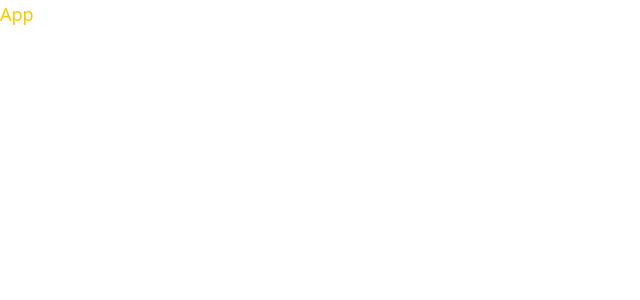
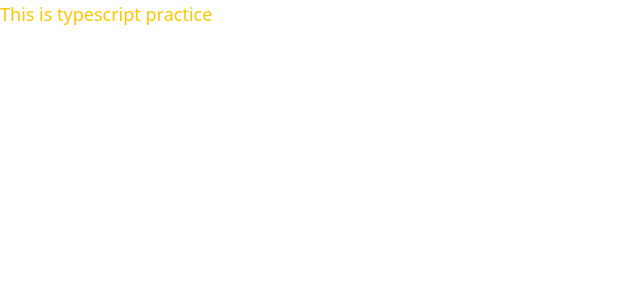
Before and after one commit to paedDev/Hospital-Management-System, a React app in the folder frontend/: page / in a window 1280 px wide. Shown: the top 300 px of the page, without its empty margins (0-640 px from the left). Built offline with nearby package versions, Linux system fonts and the light colour scheme; the HTML template or start-up script is replaced by a standard one.

Commit message:
typescript testing

```diff
--- a/frontend/src/App.tsx
+++ b/frontend/src/App.tsx
@@ -1,5 +1,7 @@
 const App = () => {
-  return <div className="text-lg text-yellow-400 ">App</div>;
+  return (
+    <div className="text-lg text-yellow-400 ">This is typescript practice</div>
+  );
 };
 
 export default App;
```
